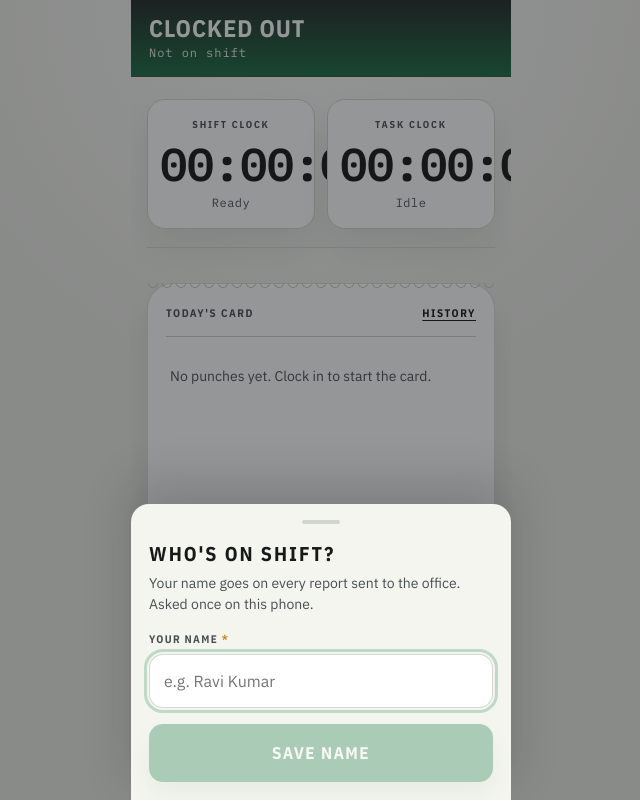
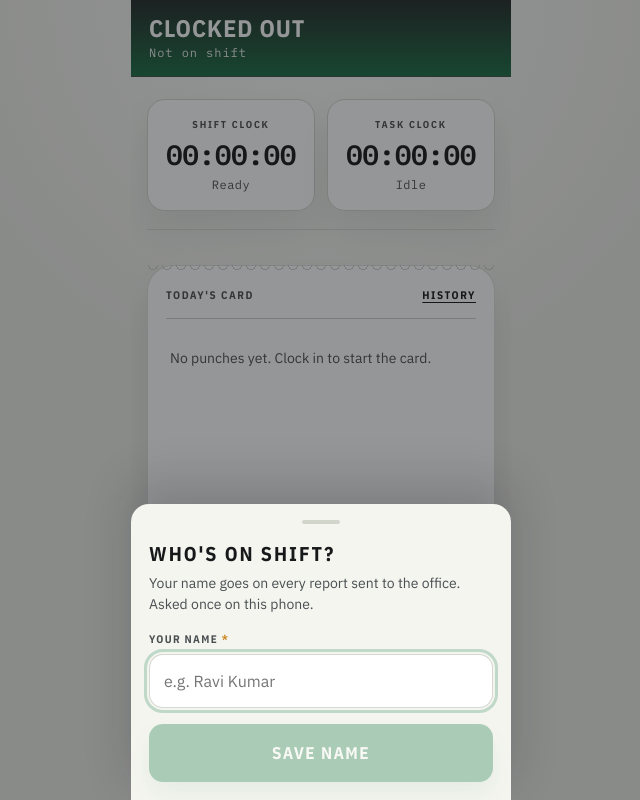
Before and after one commit to ezxagency/ezmail, a plain HTML site: page index.html in a window 1280 px wide. Shown: the whole page, without its empty margins (319-959 px from the left). Drawn offline with nearby package versions, Linux system fonts and the light colour scheme.

Commit message:
Fix clock digits overflowing their panel on wider viewports
Font size was vw-based against the full viewport, but the app
container caps at 380px, so digits outgrew their box past that
width.

```diff
--- a/index.html
+++ b/index.html
@@ -58,9 +58,11 @@ body{background:radial-gradient(circle at top, #fbfcfa, #e9eae5 38%);color:var(-
 }
 .clock-time{
   font-family:var(--mono);font-weight:700;
-  font-size:clamp(34px,10vw,46px);letter-spacing:-.02em;line-height:1;
+  font-size:28px;letter-spacing:-.02em;line-height:1;
   margin-top:10px;font-variant-numeric:tabular-nums;
 }
+@media (max-width:360px){ .clock-time{font-size:25px} }
+@media (max-width:320px){ .clock-time{font-size:21px} }
 .clock-meta{margin-top:8px;font-family:var(--mono);font-size:12px;color:var(--ink-soft);letter-spacing:.04em}
 .shiftbar{
   display:flex;justify-content:center;gap:10px;align-items:baseline;
```
Also changed, not shown: timeclock-v2.html (+3 -1 lines).
